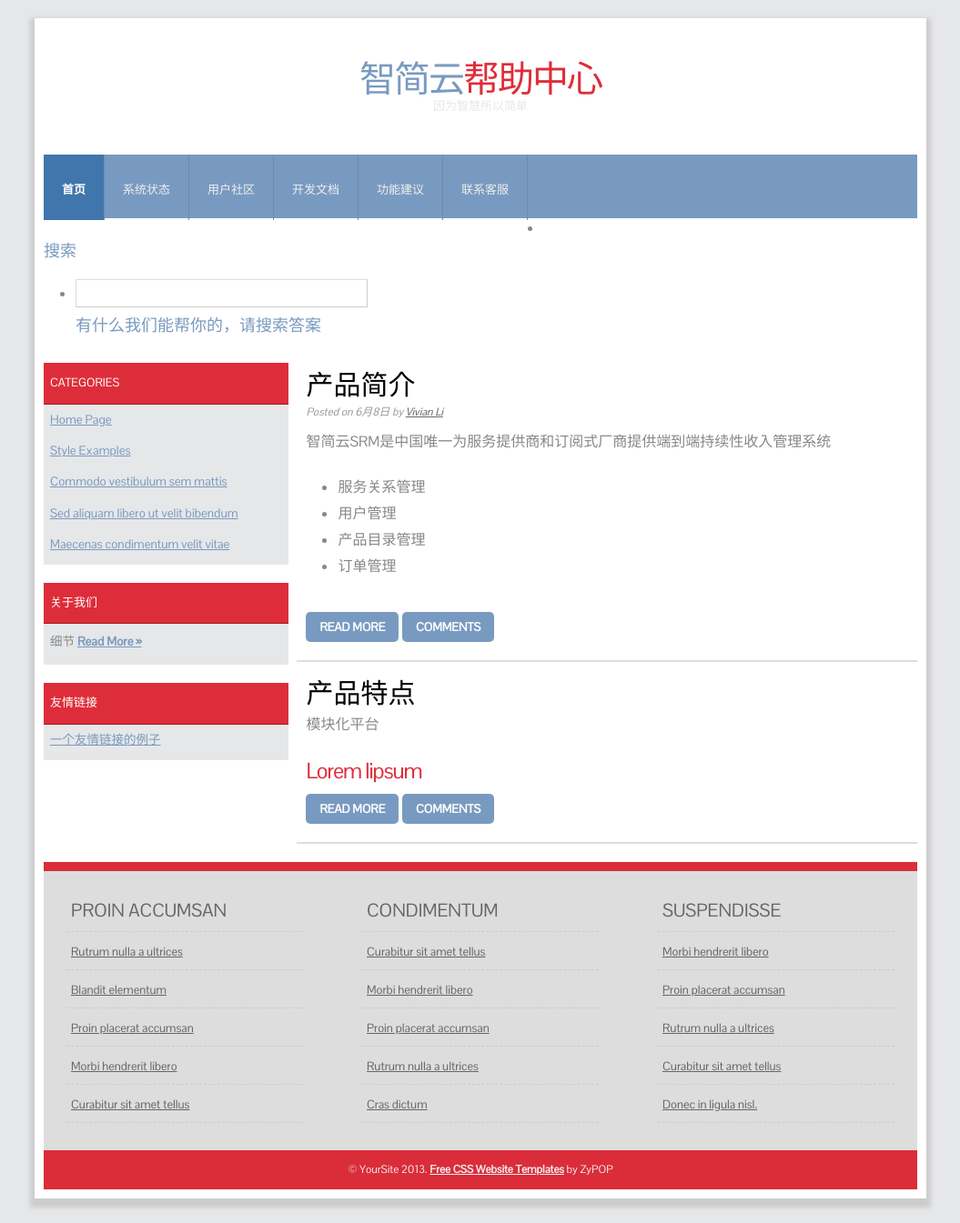
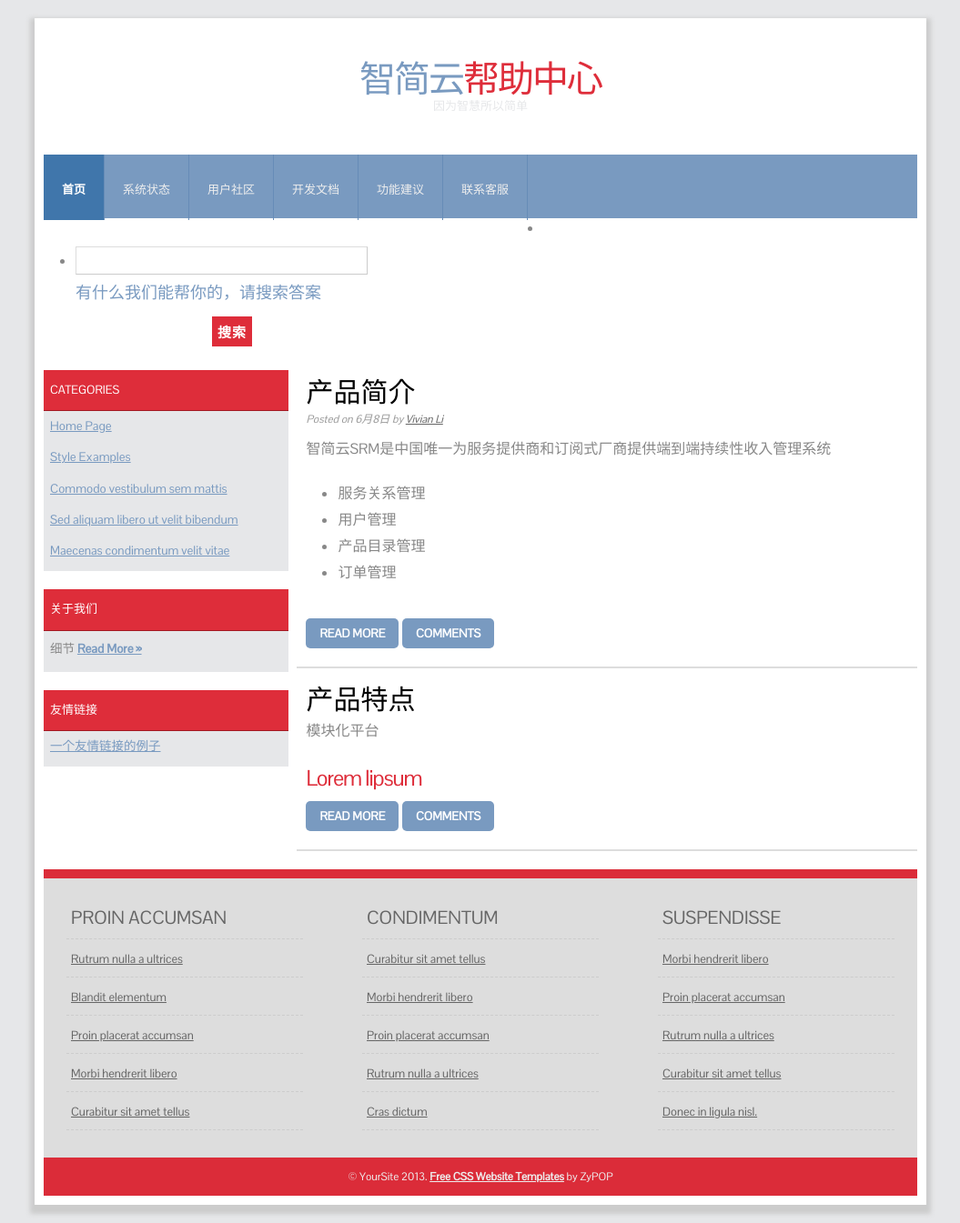
Before and after one commit to dreampivot/slipscloud.github.io, a Jekyll site: the page help/help-index.html, which Jekyll copies as it is, in a window 1280 px wide. Shown: the whole page at 91% size, without its empty margins (112-1167 px from the left). Built offline with Jekyll 4.4.1, drawn with Linux system fonts in a browser that asks for light colours.

Commit message:
Create help-index.html

```diff
--- a/help/help-index.html
+++ b/help/help-index.html
@@ -27,7 +27,7 @@
 
 
 	          <li>
-                    <h4>搜索</h4>
+
                     <ul>
                     	<li class="text">
                             <form method="get" class="searchform" action="#" >
@@ -35,7 +35,8 @@
                                     <input type="text" size="32" value="" name="s" class="s" />
                                 </p>
 				<h4>有什么我们能帮你的，请搜索答案</h4>
-                            </form>
+				 <p><input name="send" style="margin-left: 150px;" class="formbutton" value="搜索" type="submit" /
+
 			</li>
 		   </ul>
                 </li>
```
